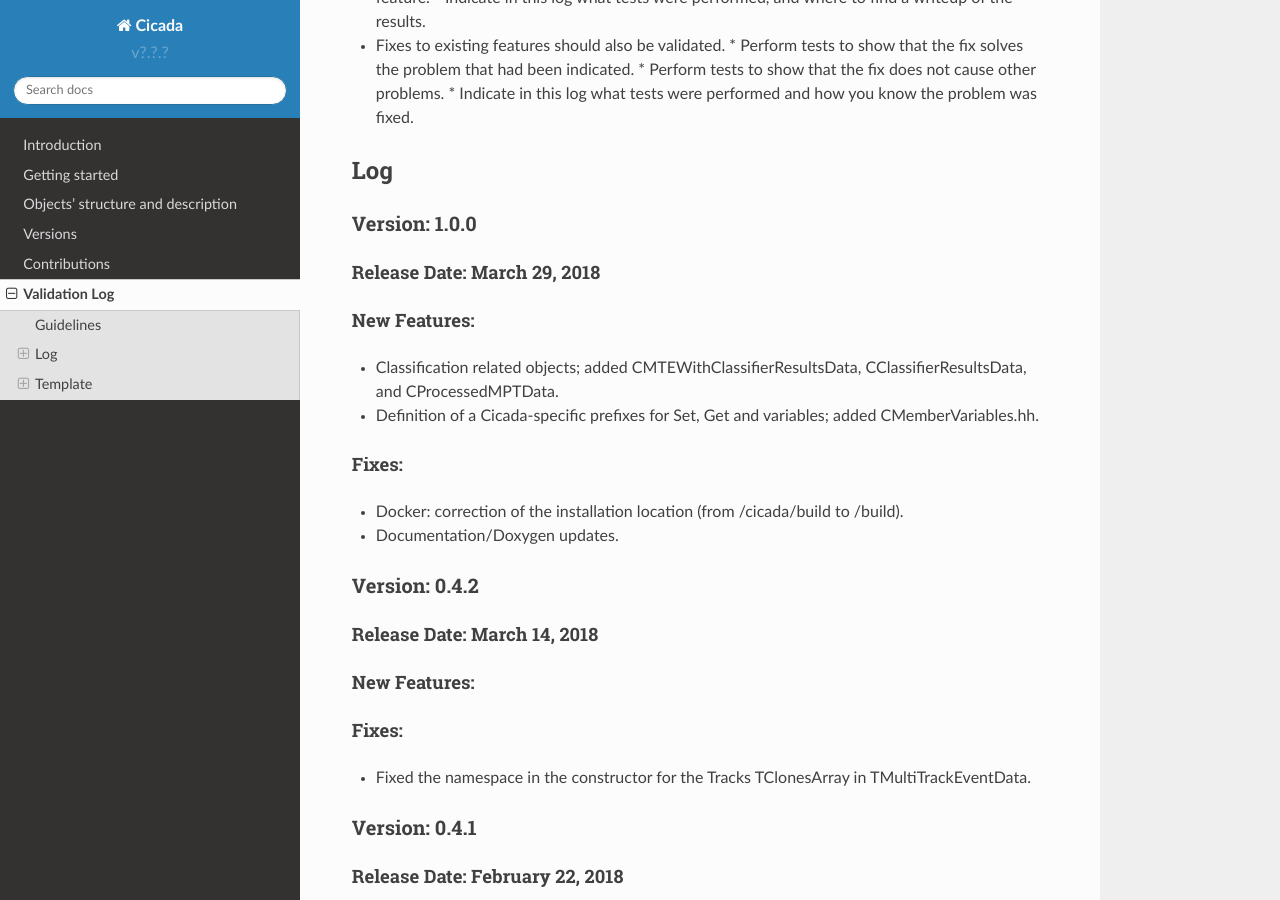
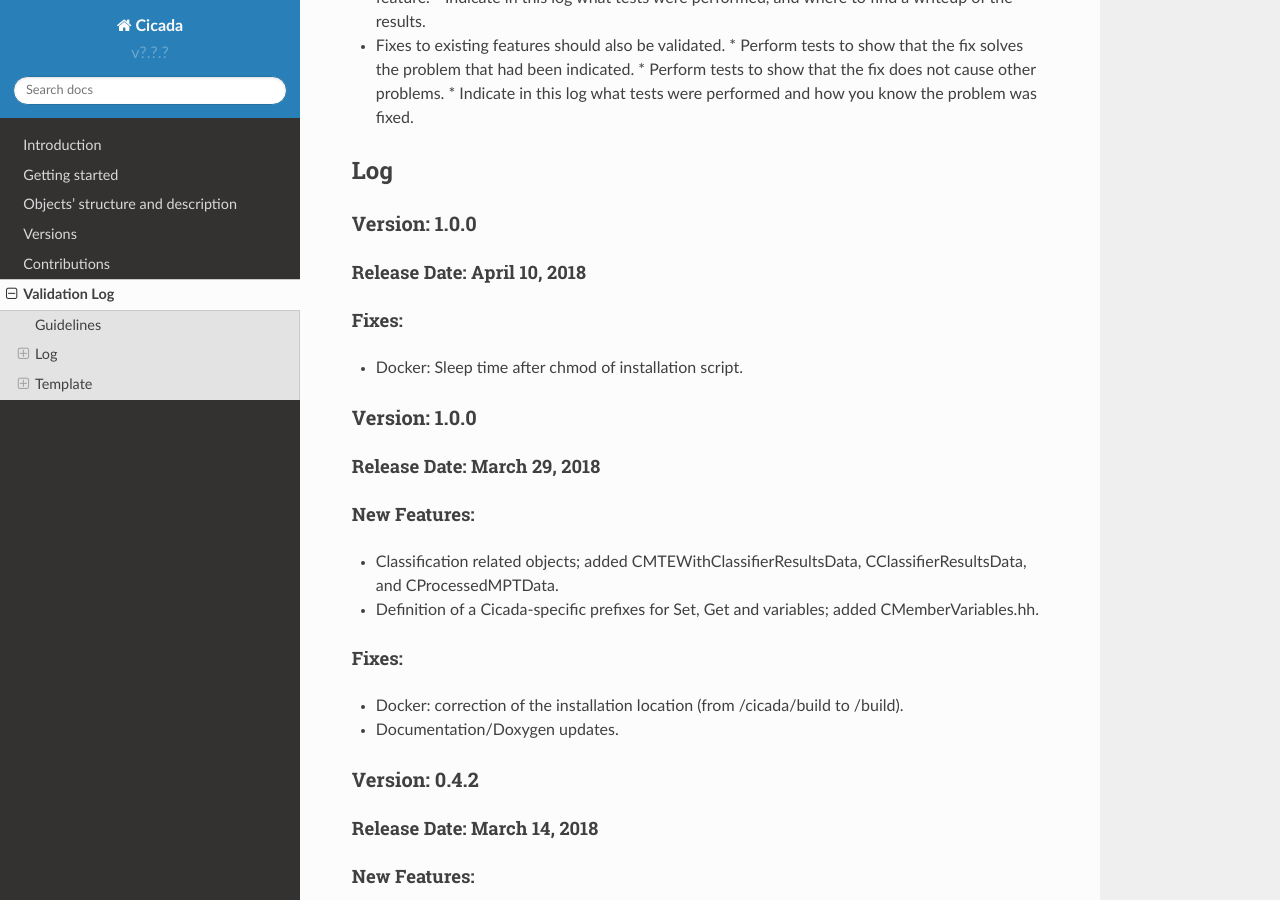
Before and after one commit to project8/cicada, a Sphinx documentation site: the page built from Documentation/ValidationLog.rst, in a window 1280 px wide and 900 px high, scrolled down 326 px. Built offline with Sphinx 7.4.7 and the Read the Docs theme 2.0.0, drawn with Linux system fonts in a browser that asks for light colours.

Commit message:
Documentation and version number bump

```diff
--- a/CMakeLists.txt
+++ b/CMakeLists.txt
@@ -10,7 +10,7 @@
 #########
 
 cmake_policy( SET CMP0048 NEW ) # version in project()
-project( Cicada VERSION 1.0.0 )
+project( Cicada VERSION 1.0.1 )
 
 list( APPEND CMAKE_MODULE_PATH ${PROJECT_SOURCE_DIR}/Scarab/cmake )
 include( PackageBuilder )
--- a/Documentation/ValidationLog.rst
+++ b/Documentation/ValidationLog.rst
@@ -17,6 +17,18 @@
 
 Log
 ---
+
+
+Version: 1.0.0
+~~~~~~~~~~~~~~
+
+Release Date: April 10, 2018
+'''''''''''''''''''''''''''''''
+
+Fixes:
+''''''
+
+* Docker: Sleep time after chmod of installation script.
 
 Version: 1.0.0
 ~~~~~~~~~~~~~~
```
